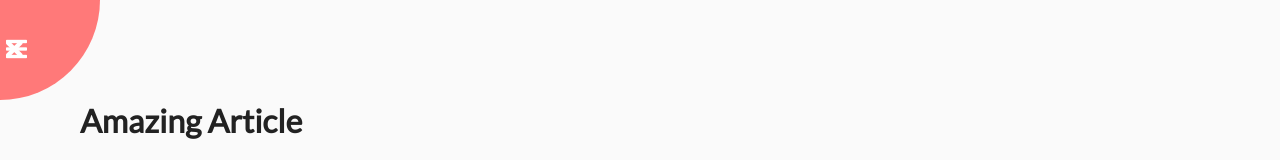
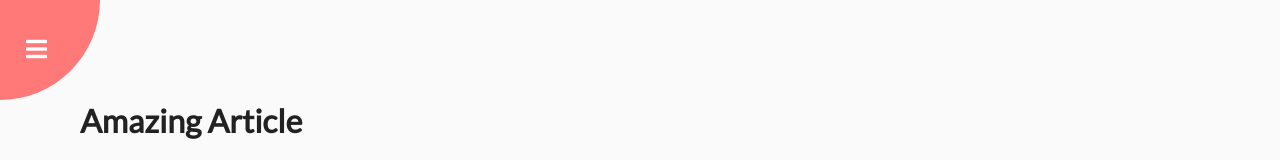
Before and after one commit to NurikBK/rotating-navigation, a plain HTML site: page index.html in a window 1280 px wide. Shown: the top 160 px of the page. Drawn offline with Linux system fonts and the light colour scheme.

Commit message:
style buttons

```diff
--- a/style.css
+++ b/style.css
@@ -59,3 +59,13 @@ img {
   width: 100%;
   object-fit: cover;
 }
+
+.circle button#open {
+  left: 60%;
+}
+
+.circle button#close {
+  top: 60%;
+  transform: rotate(90deg);
+  transform-origin: top left;
+}
```
